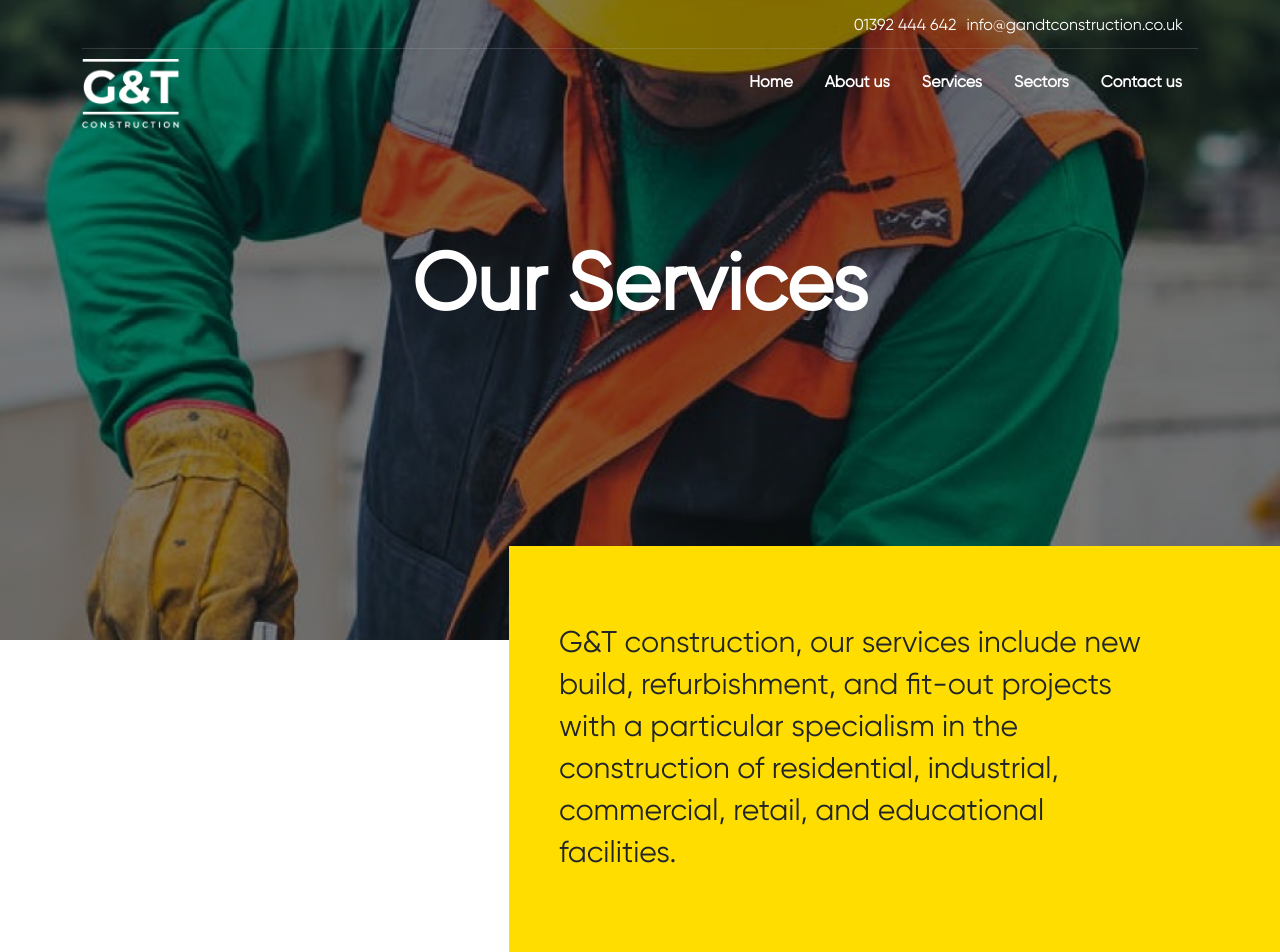
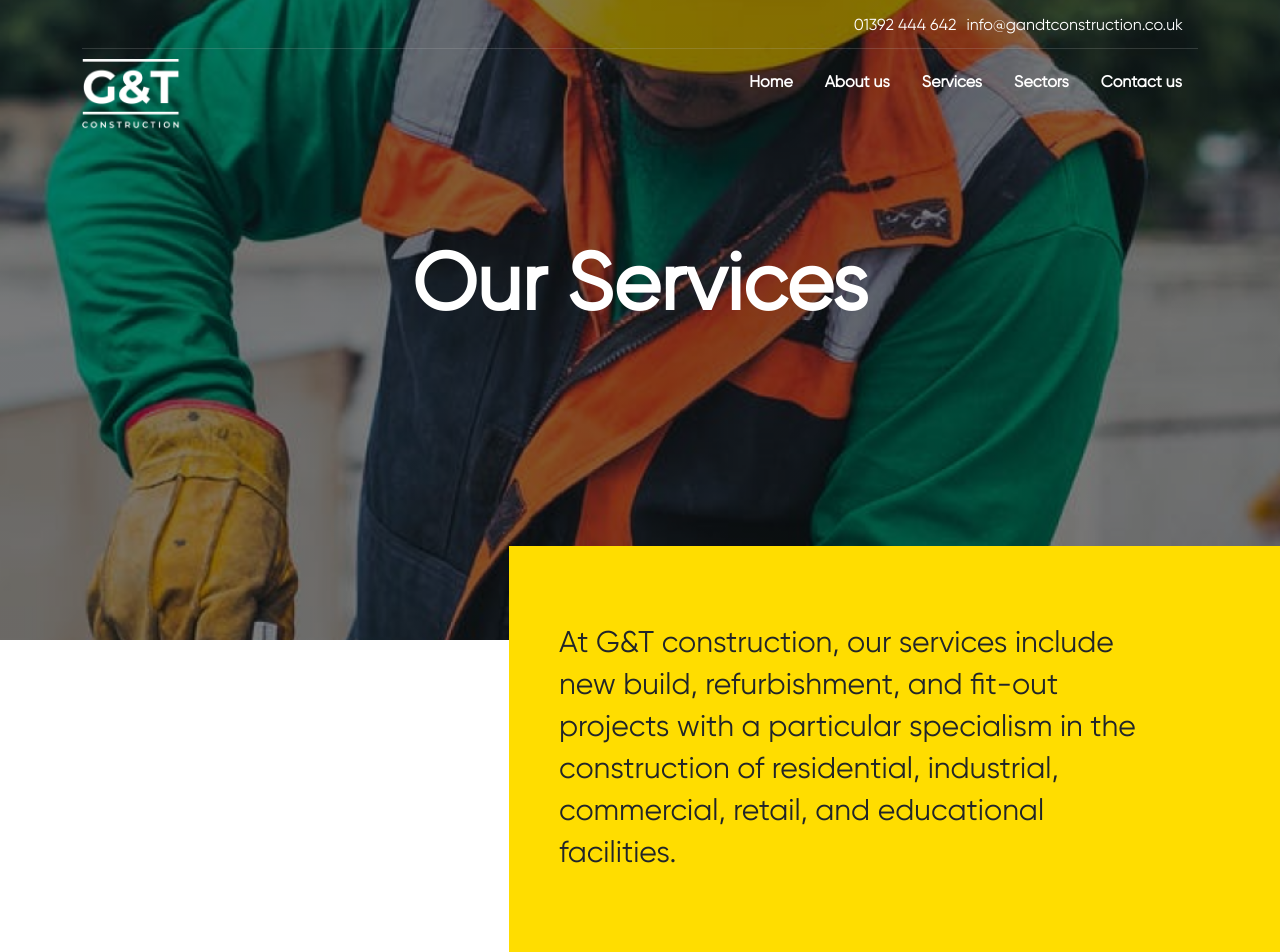
Before and after one commit to Ensio-Creative/g-t-construction, a Vue app: page /services in a window 1280 px wide. Shown: the top 952 px of the page. Built offline with nearby package versions, Linux system fonts and the light colour scheme; what @splidejs/vue-splide would draw is missing.

Commit message:
Changed texts in services page

```diff
--- a/src/views/services.vue
+++ b/src/views/services.vue
@@ -8,7 +8,7 @@
 <section class="side-msg">
   <div class="side-message">
     <div class="container">
-    <p>G&T construction, our services include new build, refurbishment, and fit-out projects with a particular specialism in the construction of residential, industrial, commercial, retail, and educational facilities.</p>
+    <p>At G&T construction, our services include new build, refurbishment, and fit-out projects with a particular specialism in the construction of residential, industrial, commercial, retail, and educational facilities.</p>
   </div>
   </div>
 </section>
```
